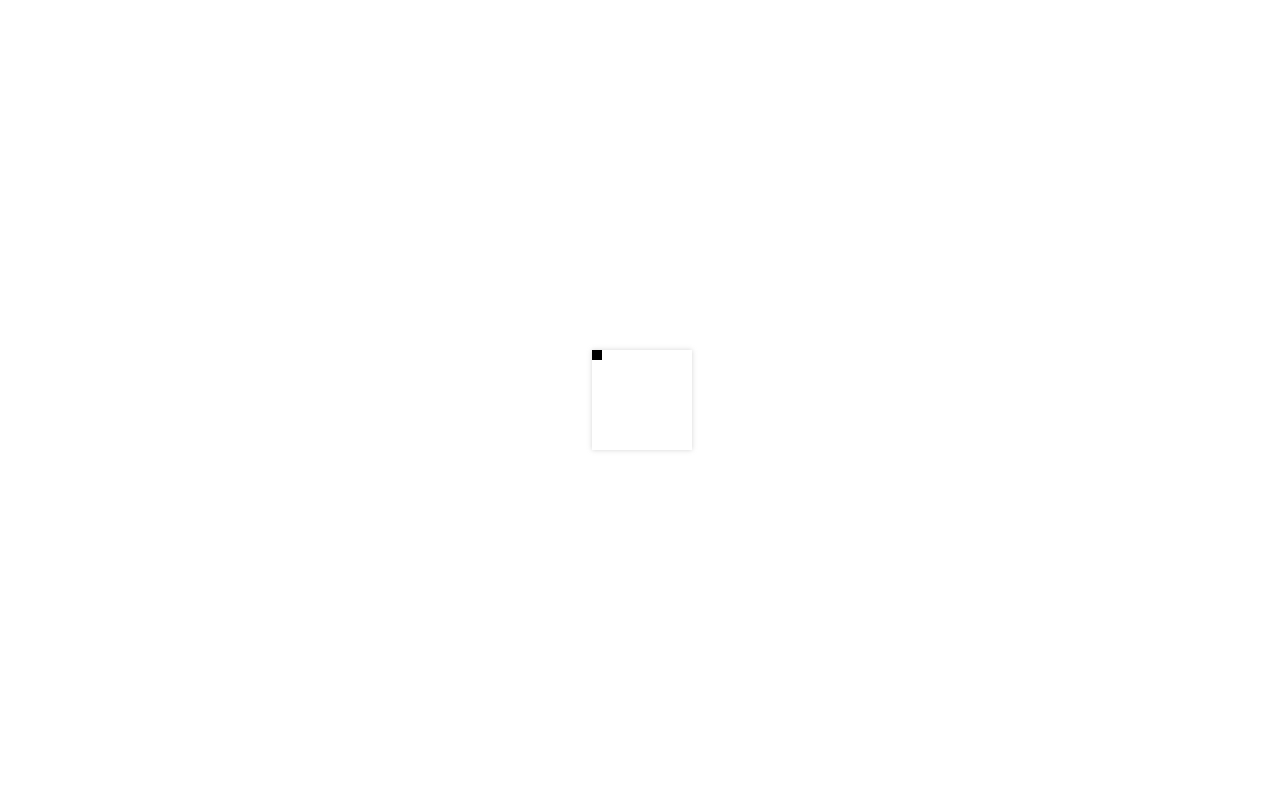
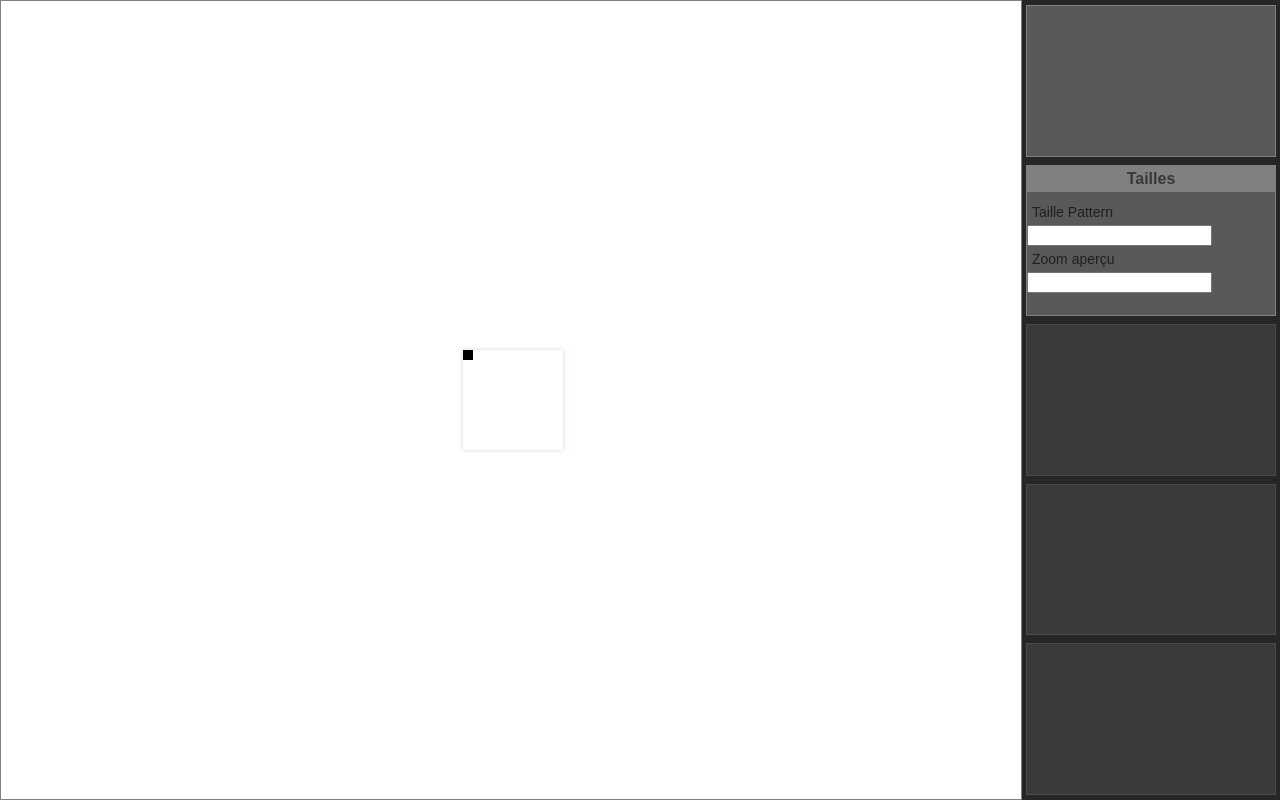
Before and after one commit to EliePse/Pattern-Creator, a plain HTML site: page index.html in a window 1280 px wide. Drawn offline with Linux system fonts and the light colour scheme.

Commit message:
Mise en place HTML et CSS des panels

```diff
--- a/index.html
+++ b/index.html
@@ -11,15 +11,43 @@
 
 	<body>
 
-		<div class="panel-render">
-			<div class="toCenterY ghost"></div>
-			<div class="panel-canvas toCenterY">
-				<div class="brush"></div>
-				<canvas id="canvas" width="100" height="100"></canvas>
+		<div class="window-editor">
+
+			<div class="panel panel-render">
+
+				<div class="toCenterY ghost"></div>
+				<div class="panel-canvas toCenterY">
+					<div class="brush"></div>
+					<canvas id="canvas" width="100" height="100"></canvas>
+				</div>
+
 			</div>
+
+			<div class="panel-tools">
+				<div class="panel colorPicker"></div>
+
+				<div class="panel sizeManager">
+
+					<h3>Tailles</h3>
+
+					<div class="parameter">
+						<label>Taille Pattern</label>
+						<input type="number" /><br/>
+					</div>
+
+					<div class="parameter">
+						<label>Zoom aperçu</label>
+						<input type="number" />
+					</div>
+
+				</div>
+
+				<div class="panel none"></div>
+				<div class="panel none"></div>
+				<div class="panel none"></div>
+			</div>
+
 		</div>
-
-		<div class="panel-tools"></div>
 
 		<div class="ghost">
 			<canvas id="process-canvas" width="100" height="100"></canvas>
--- a/style.css
+++ b/style.css
@@ -4,6 +4,12 @@ html, body {
 	padding: 0;
 	width: 100%;
 	height: 100%;
+
+	overflow: hidden;
+
+	background-color: #262626;
+
+	font-family: arial, sans-serif;
 
 }
 
@@ -25,13 +31,63 @@ html, body {
 
 }
 
+
+
+
+
+
+
+
+
+/***********************
+	 PANELS (general)
+ ***********************/
+
+.window-editor {
+
+	display: flex;
+	height: 100%;
+
+}
+
+.panel {
+
+	box-sizing: border-box;
+
+	border: 1px solid #808080;
+	background-color: #595959;
+
+}
+
+
+
+/***********************
+	  PANEL[render]
+ ***********************/
+
 .panel-render {
 
-	width: 100%;
+	flex: 1;
+
 	height: 100%;
 	text-align: center;
 
+	background-color: #fff;
+
+	margin-right: 2px;
+
 }
+
+
+
+
+
+
+
+
+/***********************
+	  PANEL[canvas]
+ ***********************/
 
 .panel-canvas {
 
@@ -71,3 +127,69 @@ html, body {
 	z-index: 10;
 
 }
+
+
+
+
+
+
+
+
+
+
+/***********************
+	  PANEL[render]
+ ***********************/
+
+.panel-tools {
+
+
+	display: flex;
+	flex-flow: column;
+
+	width: 250px;
+	height: 100%;
+
+	margin-left: 2px;
+	padding-right: 4px;
+
+}
+
+.panel-tools > .panel {
+
+	flex: 1;
+	margin: 4px 0px 4px 0px;
+
+}
+
+.panel-tools > .panel:last-child { margin-bottom: 5px; }
+.panel-tools > .panel:first-child { margin-top: 5px; }
+
+.panel-tools > .panel.none {
+
+	opacity: 0.4;
+
+}
+
+.panel h3 {
+
+	margin: 0px 0px 12px 0px;
+	padding: 4px 6px 4px 6px;
+
+	font-size: 16px;
+	color: #383838;
+	text-align: center;
+
+	background-color: #808080;
+
+}
+
+.panel label {
+
+	display: block;
+	margin: 5px;
+
+	font-size: 14px;
+	color: #1f1f1f;
+
+}
```
